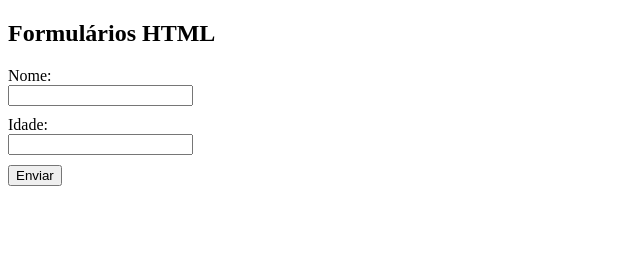
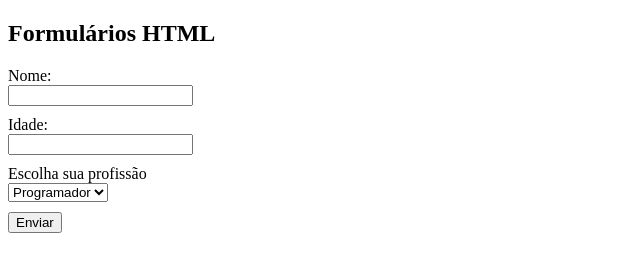
Before and after one commit to FreitasGabs/frontEnd_HoraDeCodar, a plain HTML site: page 4_formularios/index.html in a window 1280 px wide. Shown: the whole page, without its empty margins (0-640 px from the left). Drawn offline with Linux system fonts and the light colour scheme.

Commit message:
:books: :construction: Aula 6 - Elemento select

```diff
--- a/4_formularios/index.html
+++ b/4_formularios/index.html
@@ -25,6 +25,16 @@
             <input type="text" name="idade" />
          </div>
 
+        <!-- Aula 6 - Elemento Select -->
+         <div>
+            <label for="job">Escolha sua profissão</label>
+            <select name="job">
+                <option value="programador">Programador</option>
+                <option value="tester">Tester/QA</option>
+                <option value="devops">DevOps</option>
+            </select>
+         </div>
+
         <!-- Aula 5 - Envio de form -->
          <input type="submit" value="Enviar">
     </form>
```
Also changed, not shown: 1 other file.
